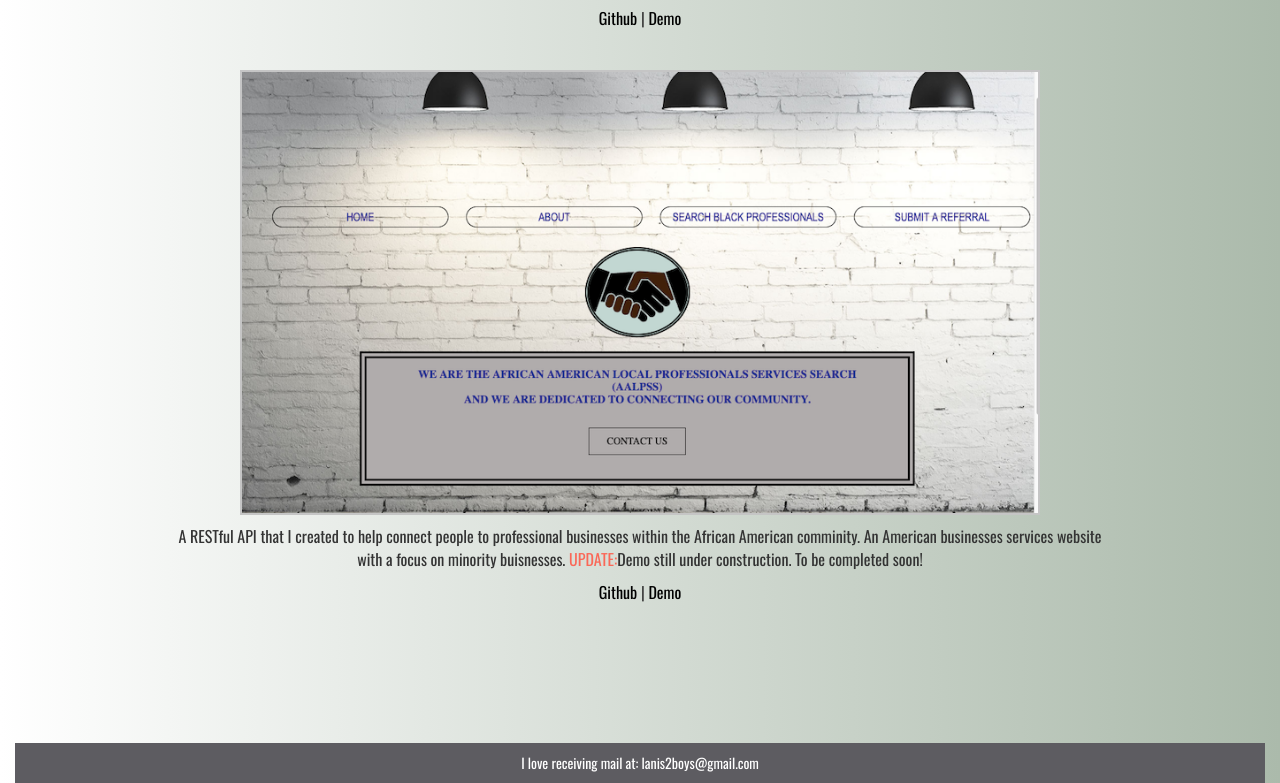
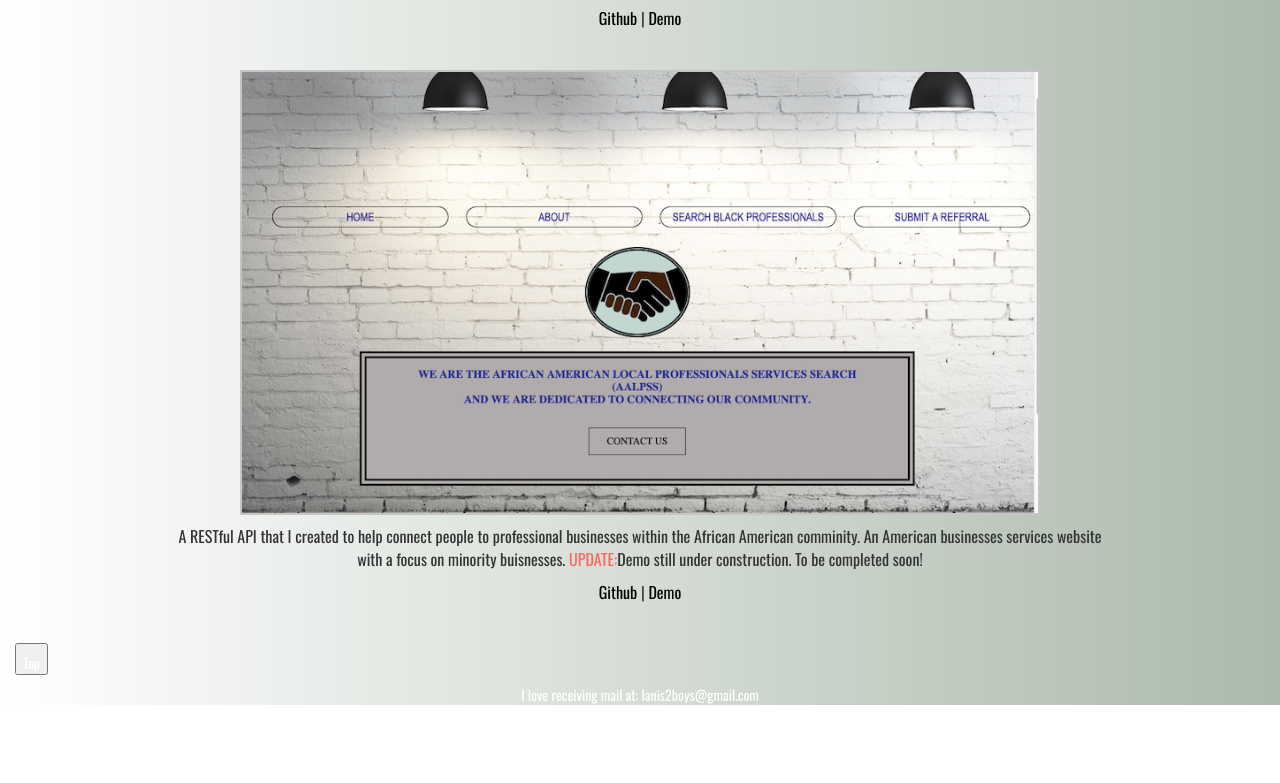
Before and after one commit to MelitaClark/Portfolio-Of-Melita-Clark, a website: page index.html in a window 1280 px wide. Shown: the part 2322-3105 px from the top of the page. After the commit the page ends 3027 px from the top, so only its background shows below. Drawn offline with nearby package versions, Linux system fonts and the light colour scheme; files whose address does not match are found by name.

Commit message:
added scroll up button

```diff
--- a/index.html
+++ b/index.html
@@ -99,7 +99,7 @@
 
 
 
-
+    <button onclick="topFunction()" class="center" id="myBtn" title="Go to top"target="_blank">Top</button>
 
     <script type="text/javascript" src="https://cdnjs.cloudflare.com/ajax/libs/jquery/3.1.0/jquery.min.js"></script>
     <script src="https://maxcdn.bootstrapcdn.com/bootstrap/3.3.7/js/bootstrap.min.js"></script>
--- a/styles.css
+++ b/styles.css
@@ -54,7 +54,10 @@ img {display: block;}
 nav div ul li:hover {
   cursor: pointer;
 }
-
+#myBtn:hover{
+  color: black,
+}
+#myBtn
 #footer {background-color:#5D5C61; width: 100%; height: 40px; padding: 0px; margin-top: 100px;}
 
 .smallerText{font-size: 0.75em; margin-top: 5px;}
```
